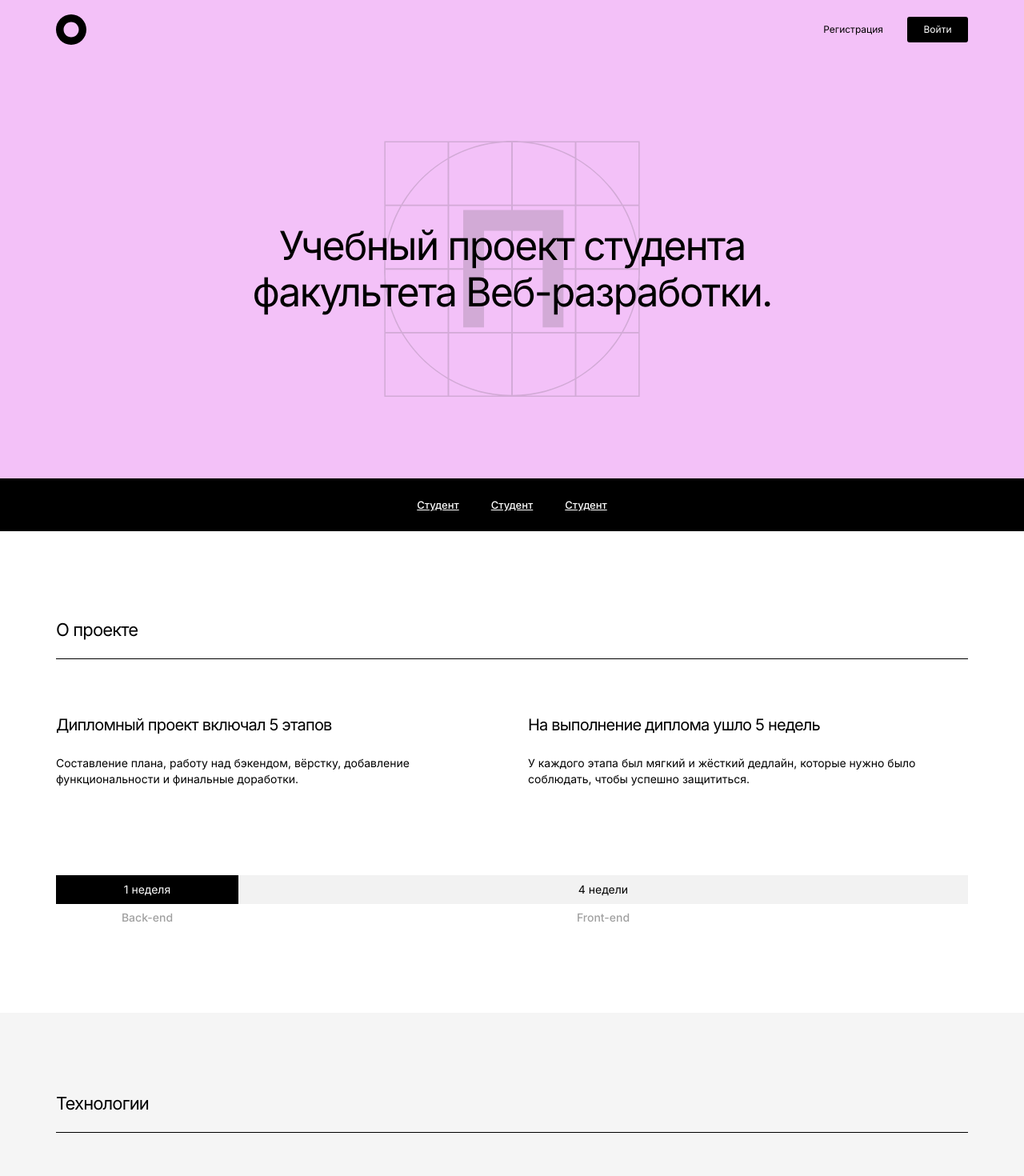
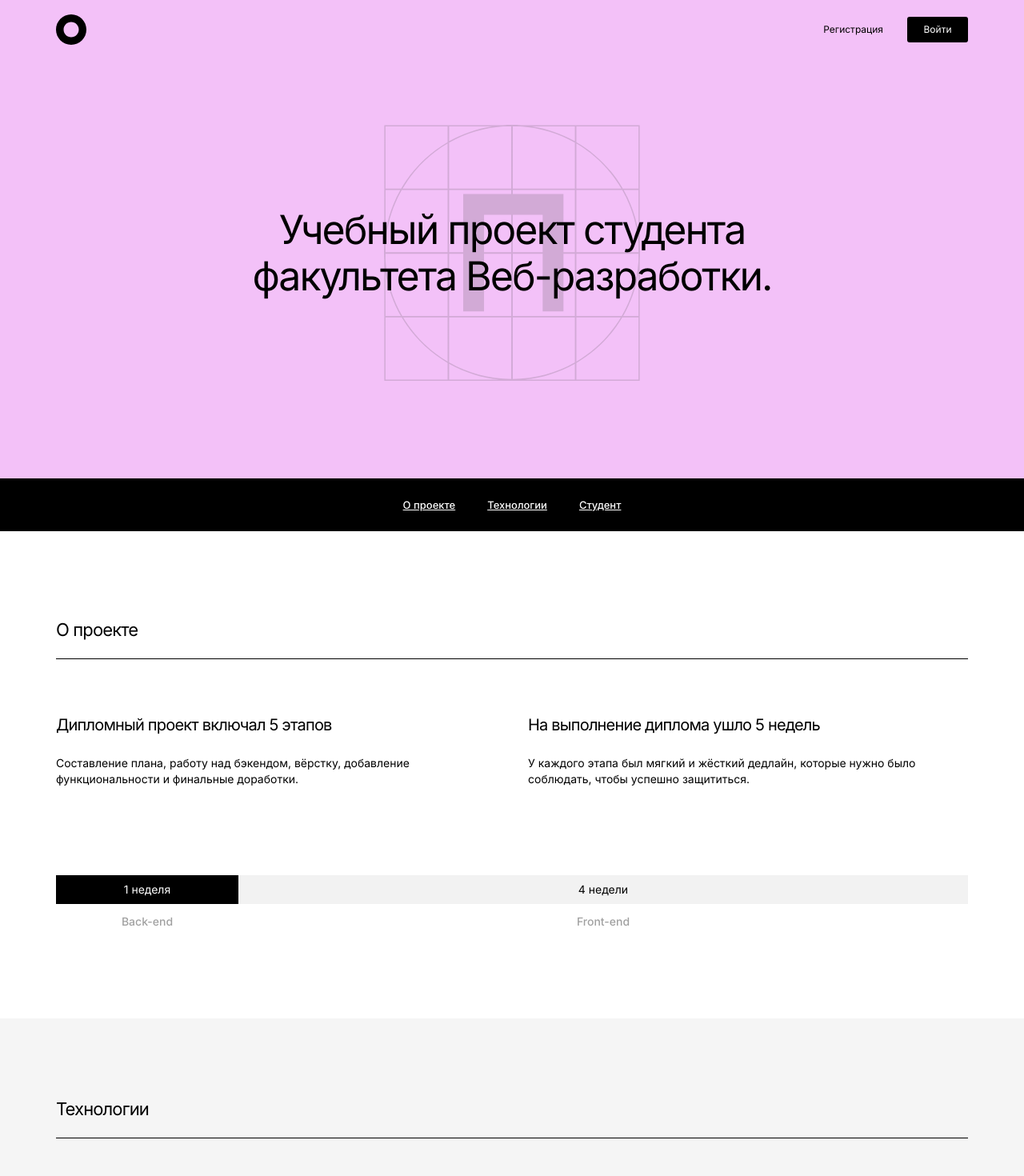
Before and after one commit to Kush-Mash/movies-explorer-frontend, a React (Create React App) app: page / in a window 1280 px wide. Shown: the top 1470 px of the page at 80% size. Built offline with nearby package versions, Linux system fonts and the light colour scheme.

Commit message:
refactor: подогнать под PerfectPixel

```diff
--- a/src/components/AboutProject/AboutProject.css
+++ b/src/components/AboutProject/AboutProject.css
@@ -1,5 +1,5 @@
 .project {
-  padding: 110px 70px 100px;
+  padding: 110px 70px 107px;
 }
 
 .title {
@@ -57,7 +57,7 @@
 
 .project__part {
   margin: 0;
-  padding: 9px 0;
+  padding: 14px 0;
   color: #A0A0A0;
   text-align: center;
   font-size: 14px;
--- a/src/components/NavTab/NavTab.jsx
+++ b/src/components/NavTab/NavTab.jsx
@@ -5,8 +5,8 @@ function NavTab() {
   return (
     <nav className='nav'>
       <ul className='nav__links'>
-      <li><p className='nav__link'>Студент</p></li>
-      <li><p className='nav__link'>Студент</p></li>
+      <li><p className='nav__link'>О&nbsp;проекте</p></li>
+      <li><p className='nav__link'>Технологии</p></li>
       <li><p className='nav__link'>Студент</p></li>
         {/* <li><Link to='#' className='nav__link'>О&nbsp;проекте</Link></li>
         <li><Link to='#' className='nav__link'>Технологии</Link></li>
--- a/src/components/Portfolio/Portfolio.css
+++ b/src/components/Portfolio/Portfolio.css
@@ -3,6 +3,8 @@
 }
 
 .portfolio__title {
+  margin: 0 0 32px;
+  padding: 0;
   width: 250px;
   color: #A0A0A0;
   font-size: 18px;
--- a/src/components/Promo/Promo.css
+++ b/src/components/Promo/Promo.css
@@ -1,17 +1,17 @@
 .promo {
   background-color: #F3C1F8;
   background-image: url(../../images/landing-logo.svg);
-  background-position: center center;
+  background-position: center 82px;
   background-repeat: no-repeat;
   display: flex;
   justify-content: center;
-  align-items: center;
   box-sizing: border-box;
   aspect-ratio: 1280/524;
 }
 
 .promo__title {
   margin: 0;
+  padding: 184px 0;
   max-width: 730px;
   text-align: center;
   font-size: 50px;
```
Also changed, not shown: src/components/Portfolio/Portfolio.jsx (line endings or trailing spaces).
